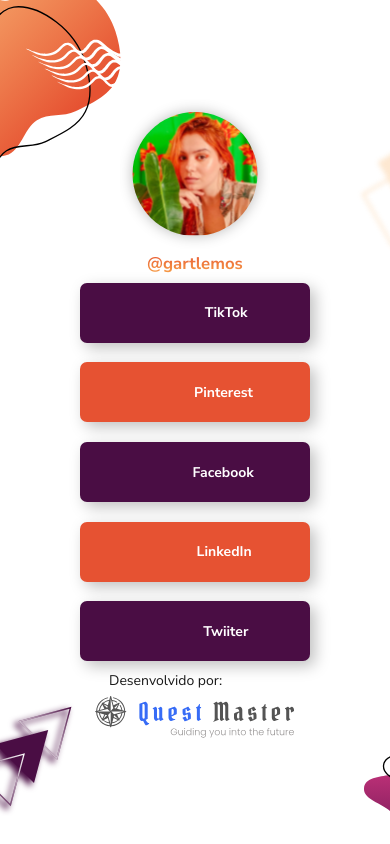
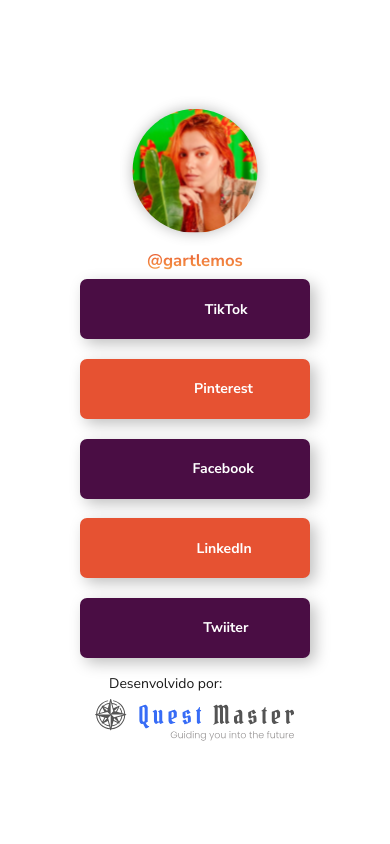
Before and after one commit to soaresmilton/gabi-links, a Next.js app: page /links/gartlemos-links in a window 390 px wide. Built offline with nearby package versions, Linux system fonts and the light colour scheme.

Commit message:
Remove Background Image from 460px

```diff
--- a/src/pages/links/links.module.css
+++ b/src/pages/links/links.module.css
@@ -82,15 +82,12 @@
 
 
 
-
-@media (max-width: 768px) {
-.container {
-  background-image: url('../../../public/images/background2.svg');
-  background-size: cover;
-}
-}
-
-
+@media (max-width: 1024px) {
+  .container {
+    background-image: url('../../../public/images/background2.svg');
+    background-size: cover;
+  }
+  }
 
 @media (max-width: 460px) {
   .linkGroup1, .linkGroup2  {
@@ -98,8 +95,10 @@
 }
 
 .container {
-  background-image: url('../../../public/images/background3.svg');
+  background-image: none;
+}
 
-  background-size: cover;
+.footer {
+  margin-top: 0.5rem;
 }
 }
```
